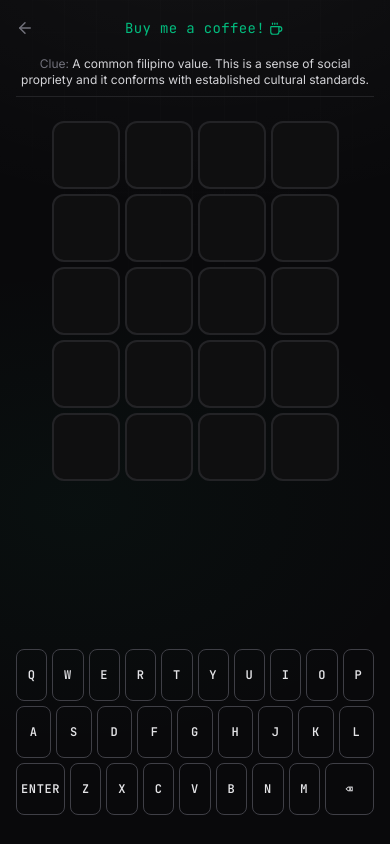
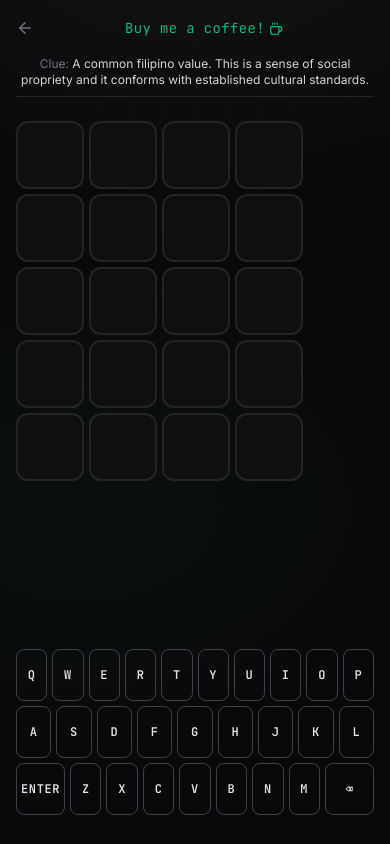
Before and after one commit to jshmlnd/my-portfolio, a React (Vite) app: page /game in a window 390 px wide. Built offline with nearby package versions, Linux system fonts and the light colour scheme.

Commit message:
feat: add viewport width handling to Game component for responsive design

```diff
--- a/src/pages/game/Game.jsx
+++ b/src/pages/game/Game.jsx
@@ -90,6 +90,7 @@ const Game = () => {
   const [toast, setToast] = useState('');
   const [showLeaveToast, setShowLeaveToast] = useState(false);
   const [keyStatus, setKeyStatus] = useState({});
+  const [viewportWidth, setViewportWidth] = useState(() => document.documentElement.clientWidth);
   const inputRef = useRef(null);
   const toastTimer = useRef(null);
 
@@ -254,6 +255,12 @@ const Game = () => {
     focus();
     document.addEventListener('click', focus);
     return () => document.removeEventListener('click', focus);
+  }, []);
+
+  useEffect(() => {
+    const updateViewportWidth = () => setViewportWidth(document.documentElement.clientWidth);
+    window.addEventListener('resize', updateViewportWidth);
+    return () => window.removeEventListener('resize', updateViewportWidth);
   }, []);
 
   const showToast = useCallback((message, Icon = null) => {
@@ -509,9 +516,11 @@ const Game = () => {
           {(() => {
             const maxGuesses = wordLen + 1;
             const tileGap = 5;
-            const tileSize = Math.min(68, Math.floor((460 - (wordLen - 1) * tileGap - wordBreaks.size * 8) / wordLen));
+            const boardWidth = Math.min(460, Math.max(0, viewportWidth - 32));
+            const tileSize = Math.max(1, Math.min(68, Math.floor((boardWidth - (wordLen - 1) * tileGap - wordBreaks.size * 8) / wordLen)));
+            const tileFontSize = Math.max(12, Math.min(24, Math.floor(tileSize * 0.42)));
             return (
-              <div className="flex flex-col gap-[5px] mb-6">
+              <div className="flex w-full max-w-[460px] flex-col gap-[5px] mb-6" style={{ width: boardWidth }}>
                 {Array.from({ length: maxGuesses }).map((_, rowIdx) => {
                   const guess = guesses[rowIdx] || (rowIdx === guesses.length && gameStatus === 'playing' ? currentInput : '');
                   const isFlipping = flippingRow === rowIdx;
@@ -535,8 +544,8 @@ const Game = () => {
                         return (
                           <div
                             key={colIdx}
-                            style={{ width: tileSize, height: tileSize }}
-                            className={`flex items-center justify-center rounded-xl border-2 font-mono font-bold text-2xl uppercase transition-colors duration-200 ${colorClass} ${
+                            style={{ width: tileSize, height: tileSize, fontSize: tileFontSize }}
+                            className={`flex shrink-0 items-center justify-center rounded-xl border-2 font-mono font-bold uppercase transition-colors duration-200 ${colorClass} ${
                               wordBreaks.has(colIdx) ? 'mr-2' : ''
                             } ${
                               isCurrentlyRevealing ? 'animate-[flipTile_0.3s_ease-in-out]' : ''
```
